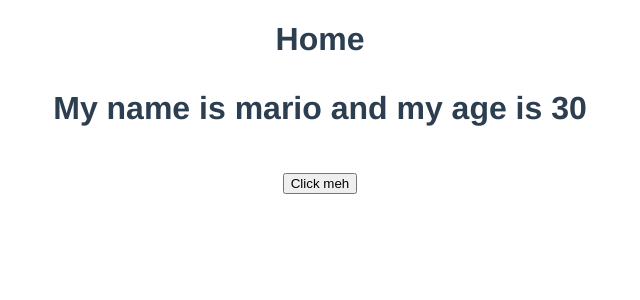
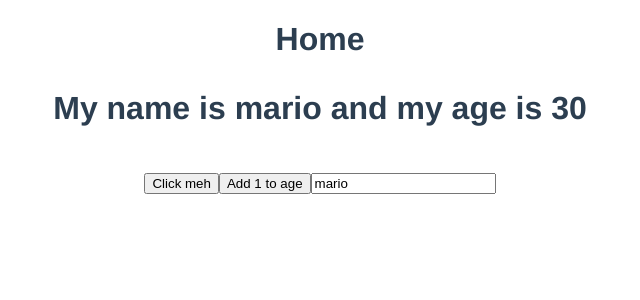
Before and after one commit to tedirland/vueBlog, a Vue app in the folder dojo-blog/: page / in a window 1280 px wide. Shown: the top 300 px of the page, without its empty margins (320-960 px from the left). Built offline with nearby package versions, Linux system fonts and the light colour scheme.

Commit message:
Added some more html elements to play around with using the ref method from the Vue library to make the variables we initialized in the setup hook reactive

```diff
--- a/dojo-blog/src/views/Home.vue
+++ b/dojo-blog/src/views/Home.vue
@@ -3,6 +3,8 @@
 <h1>Home
   <p ref="p">My name is {{name}} and my age is {{age}}</p>
   <button @click="handleClick">Click meh</button>
+  <button @click="age++">Add 1 to age</button>
+  <input type="text" v-model="name">
 
 </h1>
   </div>
@@ -18,14 +20,14 @@ export default {
   setup() {
 
   const p  = ref('hello')
-  console.log(p, p.value)
-  let name = 'mario'
-  let age = 30
+  const name = ref('mario')
+  console.log(name)
+  const age = ref(30)
 
   const handleClick = () => {
-    console.log(p, p.value)
-    p.value.classList.add('test')
-    p.value.textContent = 'hello ninjas'
+   name.value=' luigi'
+   age.value = 35
+
   }
 
   return {name, age, handleClick, p}
```
